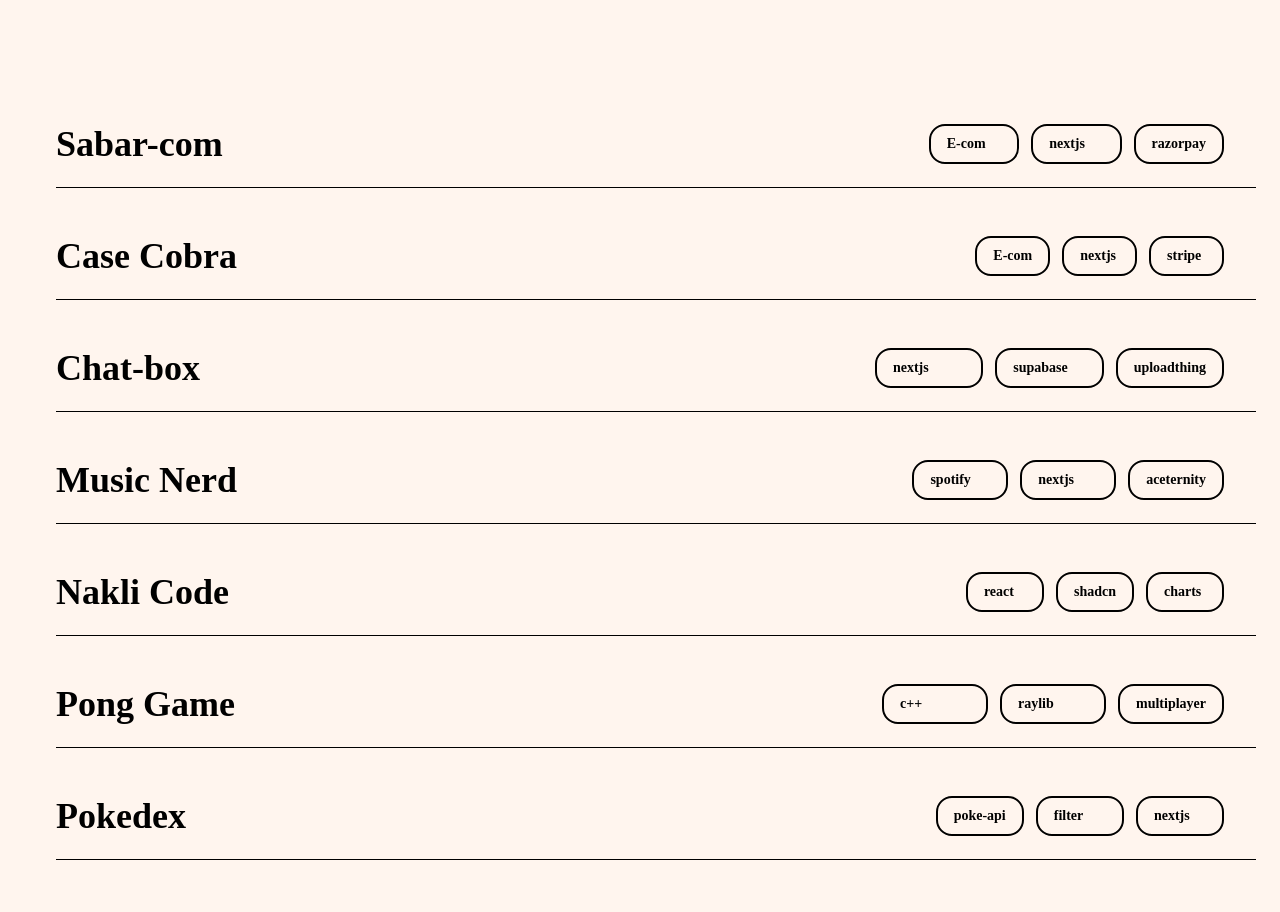
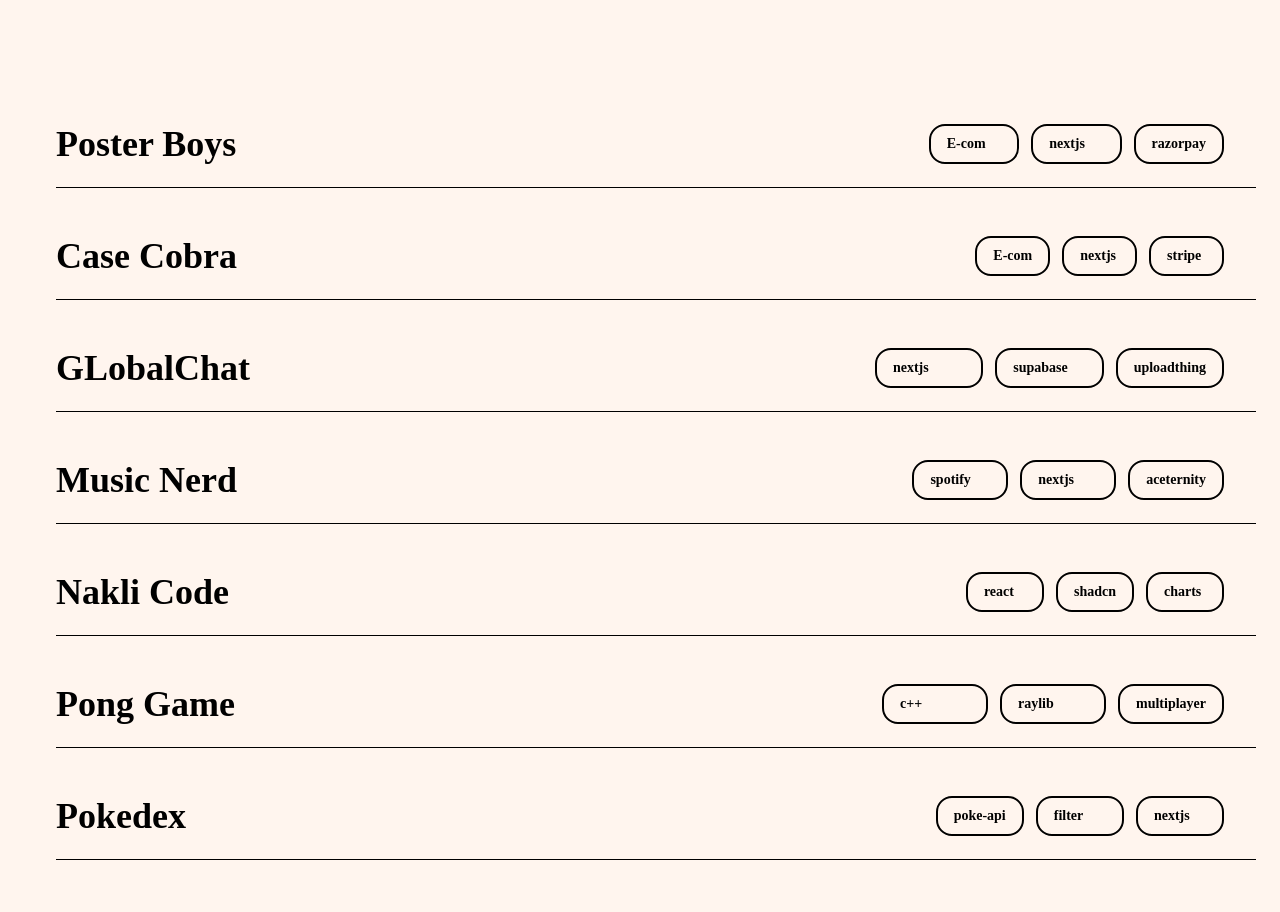
Before and after one commit to tanishkdhaka/portfolio, a Next.js app: page / in a window 1280 px wide. Shown: the part 929-1841 px from the top of the page. Built offline with nearby package versions, Linux system fonts and the light colour scheme; a web font is replaced by a local one.

Commit message:
new projects added

```diff
--- a/src/data/projects.ts
+++ b/src/data/projects.ts
@@ -1,14 +1,12 @@
 
 
 export const ProjectData = [
-
     {
-        name: "Sabar-com",
+        name: "Poster Boys",
         tags: ["E-com", "nextjs","razorpay"],
-        live:"https://sabar-ecom.vercel.app/",
-        img:"/sabar.png"
+        live:"https://www.posterboys.store/",
+        img:"/posterboys.png"
     },
-
     {
         name: "Case Cobra",
         tags: ["E-com", "nextjs","stripe"],
@@ -16,9 +14,9 @@
         img:"/caseCobra.png"
     },
     {
-        name:"Chat-box",
+        name:"GLobalChat",
         tags:["nextjs","supabase","uploadthing",],
-        live:"https://chatbox-hazel-eight.vercel.app/",
+        live:"",
         img:"/chatBox.png"
     },
     {
```
Also changed, not shown: 1 other file (tests, documents, lock files or other folders).
